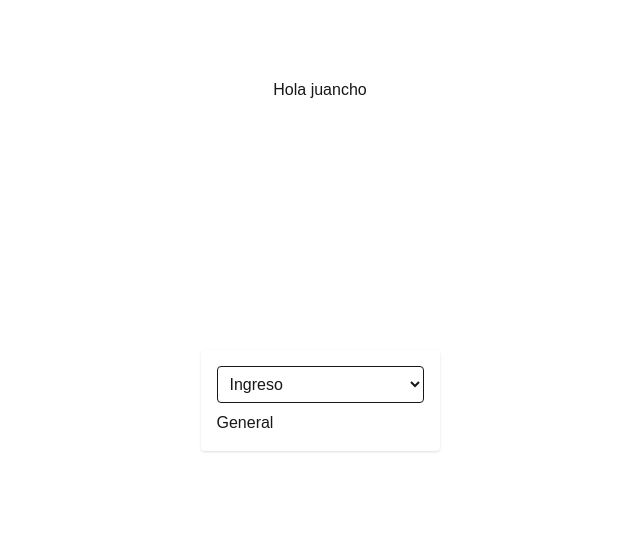
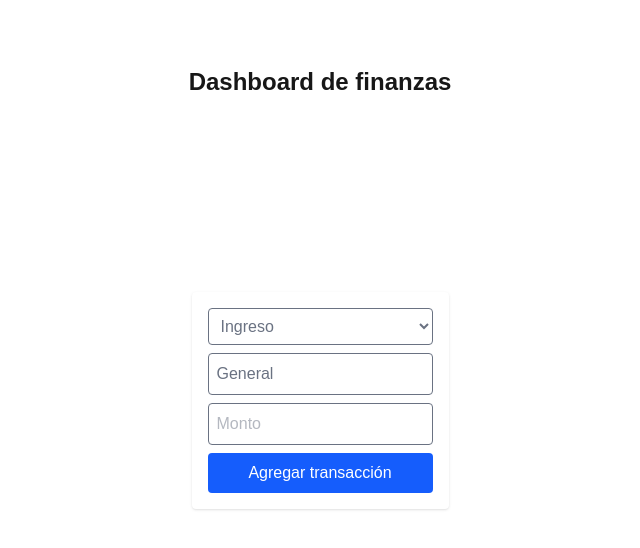
Before and after one commit to yujiro1045/Money-manager-app, a Next.js app: page / in a window 1280 px wide. Shown: the top 548 px of the page, without its empty margins (320-960 px from the left). Built offline with nearby package versions, Linux system fonts and the light colour scheme; no server answers; the database is empty.

Commit message:
se creo la lista de transacciones y se conecto la aplicacion con la base de datos

```diff
--- a/package.json
+++ b/package.json
@@ -9,9 +9,11 @@
     "lint": "next lint"
   },
   "dependencies": {
+    "firebase": "^11.7.3",
     "next": "15.3.2",
     "react": "^19.0.0",
     "react-dom": "^19.0.0",
+    "uuid": "^11.1.0",
     "zustand": "^5.0.4"
   },
   "devDependencies": {
--- a/src/app/page.tsx
+++ b/src/app/page.tsx
@@ -1,10 +1,14 @@
+'use client";';
+
 import TransactionForm from "@/components/TransactionForm";
+import TransactionList from "@/components/TransactionList";
 
 export default function Home() {
   return (
     <div className="grid grid-rows-[20px_1fr_20px] items-center justify-items-center min-h-screen p-8 pb-20 gap-16 sm:p-20 font-[family-name:var(--font-geist-sans)]">
-      <h1>Hola juancho</h1>
+      <h1 className="text-2xl font-bold mb-4">Dashboard de finanzas</h1>
       <TransactionForm />
+      <TransactionList />
     </div>
   );
 }
--- a/src/components/TransactionForm.tsx
+++ b/src/components/TransactionForm.tsx
@@ -1,5 +1,10 @@
+"use client";
+
+import { db } from "@/libs/firebase";
 import { useFinanceStore } from "@/store/FinanceState";
+import { addDoc, collection } from "firebase/firestore";
 import React, { useState } from "react";
+import { v4 as uuidv4 } from "uuid";
 
 const TransactionForm = () => {
   const addTransaction = useFinanceStore((state) => state.addTransaction);
@@ -7,14 +12,59 @@ const TransactionForm = () => {
   const [type, setType] = useState<"income" | "expense">("income");
   const [amount, setAmount] = useState("");
 
+  const handleSubmit = async (e: React.FormEvent) => {
+    e.preventDefault();
+
+    const transaction = {
+      id: uuidv4(),
+      type,
+      amount: parseFloat(amount),
+      category,
+      date: new Date().toISOString(),
+    };
+
+    try {
+      await addDoc(collection(db, "transactions"), transaction); // se guarda en Firestore
+      addTransaction(transaction); // se guarda en Zustand para actualizar la UI
+      setAmount("");
+    } catch (err) {
+      console.error("Error al guardar transacción:", err);
+    }
+  };
+
   return (
-    <form className="bg-white p-4 rounded shadow">
+    <form onSubmit={handleSubmit} className="bg-white p-4 rounded shadow">
       <div className="flex flex-col gap-2">
-        <select className="border p-2 rounded">
+        <select
+          value={type}
+          onChange={(e) => setType(e.target.value as "income" | "expense")}
+          className="border p-2 rounded text-gray-500"
+        >
           <option value="income">Ingreso</option>
           <option value="expense">Gasto</option>
         </select>
-        <input type="text" value={category} />
+        <input
+          type="text"
+          value={category}
+          placeholder="Categoria"
+          className="border p-2 rounded text-gray-500"
+          onChange={(e) => setCategory(e.target.value)}
+        />
+
+        <input
+          type="number"
+          value={amount}
+          placeholder="Monto"
+          className="border p-2 rounded text-gray-500"
+          onChange={(e) => setAmount(e.target.value)}
+        />
+
+        <button
+          type="submit"
+          className="bg-blue-600 text-white py-2 px-4 rounded"
+        >
+          Agregar transacción
+        </button>
       </div>
     </form>
   );
--- /dev/null
+++ b/src/components/TransactionList.tsx
@@ -0,0 +1,65 @@
+"use client";
+
+import { db } from "@/libs/firebase";
+import { collection, getDocs } from "firebase/firestore";
+import React, { useEffect, useState } from "react";
+
+interface Transaction {
+  id: string;
+  type: "income" | "expense";
+  amount: number;
+  category: string;
+  date: string;
+}
+
+const TransactionList = () => {
+  const [transactions, setTransactions] = useState<Transaction[]>([]);
+  const [loading, setLoading] = useState(true);
+
+  useEffect(() => {
+    const fetchTransactions = async () => {
+      try {
+        const querySnapshot = await getDocs(collection(db, "transactions"));
+        const data = querySnapshot.docs.map((doc) => ({
+          id: doc.id,
+          ...doc.data(),
+        })) as Transaction[];
+        setTransactions(data);
+        setLoading(false);
+      } catch (error) {
+        console.error("Error obteniendo transacciones:", error);
+        setLoading(false);
+      }
+    };
+
+    fetchTransactions();
+  }, []);
+
+  if (loading)
+    return <p className="text-gray-600">Cargando transacciones...</p>;
+
+  return (
+    <div className="mt-4 space-y-2">
+      {transactions.map((tx) => (
+        <div
+          key={tx.id}
+          className="p-4 border rounded shadow flex justify-between items-center"
+        >
+          <div>
+            <p>{tx.category}</p>
+            <p>{new Date(tx.date).toLocaleDateString()}</p>
+          </div>
+          <p
+            className={`text-lg font-bold ${
+              tx.type === "income" ? "text-green-600" : "text-red-600"
+            }`}
+          >
+            {tx.type === "income" ? "+" : "-"} ${tx.amount}
+          </p>
+        </div>
+      ))}
+    </div>
+  );
+};
+
+export default TransactionList;
--- a/src/libs/firebase.ts
+++ b/src/libs/firebase.ts
@@ -0,0 +1,17 @@
+import { getApp, getApps, initializeApp } from "firebase/app";
+import { getFirestore } from "firebase/firestore";
+import { getAuth } from "firebase/auth";
+
+const firebaseConfig = {
+  apiKey: "AIzaSyCMoEGVDM0htvlgeFBWST5oCjUrDHfg4F8",
+  authDomain: "money-manager-9d01c.firebaseapp.com",
+  projectId: "money-manager-9d01c",
+  storageBucket: "money-manager-9d01c.firebasestorage.app",
+  messagingSenderId: "36095706527",
+  appId: "1:36095706527:web:0a9ca2bd29e096dd6ee9aa",
+};
+
+const app = !getApps().length ? initializeApp(firebaseConfig) : getApp();
+
+export const db = getFirestore(app);
+export const auth = getAuth(app);
--- a/src/store/FinanceState.ts
+++ b/src/store/FinanceState.ts
@@ -2,7 +2,7 @@ import { create } from "zustand";
 
 export type Transaction = {
   id: string;
-  type: "income" | "expoense";
+  type: "income" | "expense";
   category: string;
   amount: number;
   date: string;
```
Also changed, not shown: 1 other file (tests, documents, lock files or other folders).
